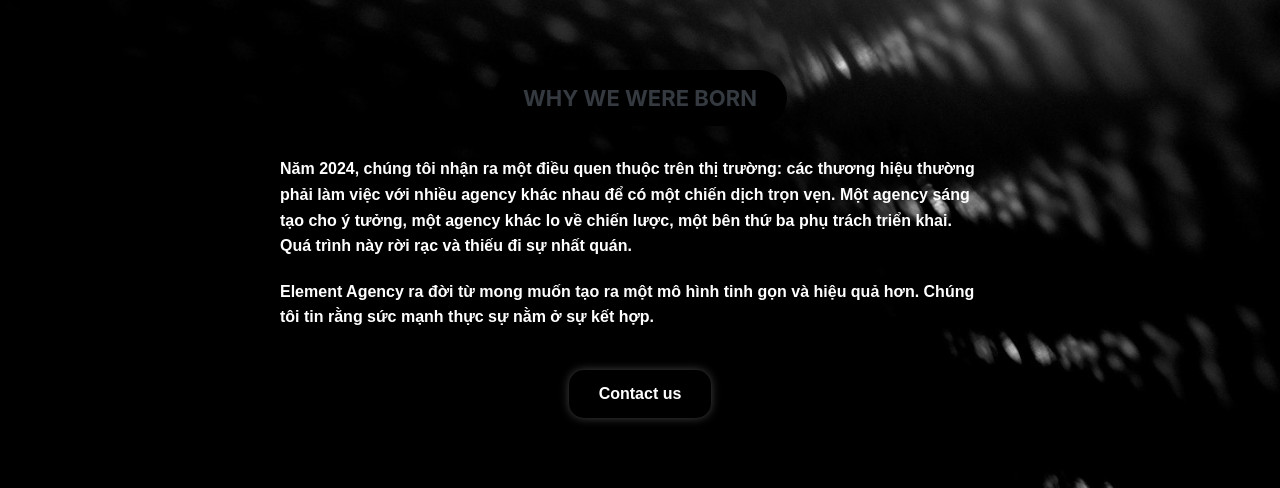
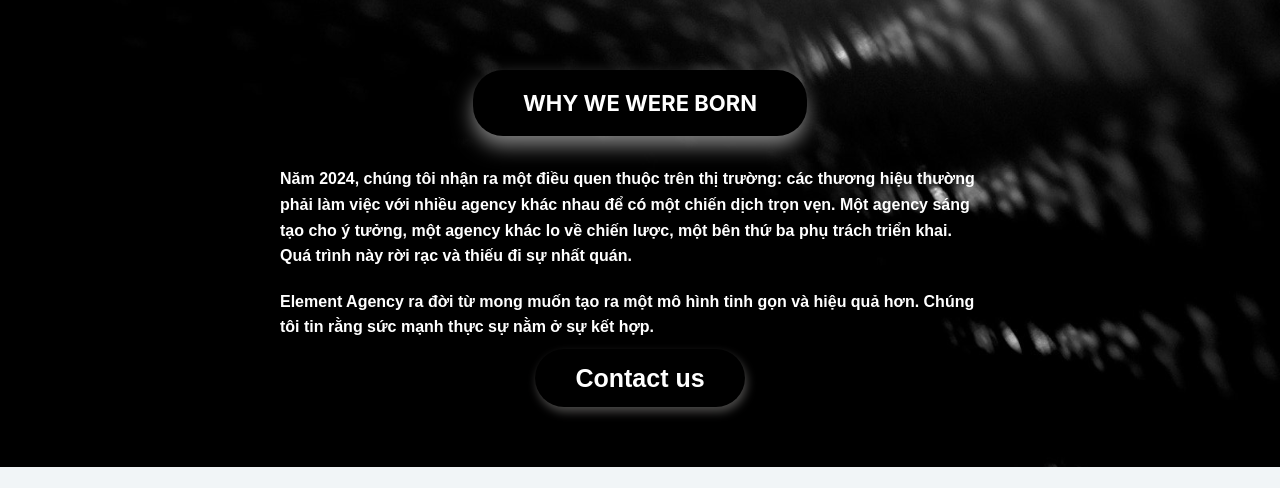
Before and after one commit to SeiSilver/element-page, a Jekyll site: the page built from pages/index.md, in a window 1280 px wide and 1288 px high. Shown: the part 800-1288 px from the top of the window. Built offline with Jekyll 4.4.1, drawn with Linux system fonts in a browser that asks for light colours; some web fonts are replaced.

Commit message:
update index.html page

```diff
--- a/_layouts/index.html
+++ b/_layouts/index.html
@@ -26,15 +26,16 @@
             padding: 40px;
         }
 
-        .title {
+        .lg-title-black {
             background: black;
             display: inline-block;
-            padding: 15px 30px;
+            padding: 20px 50px;
             border-radius: 30px;
-            box-shadow: 0 0 20px #000000aa;
+            box-shadow: 0 10px 20px rgba(255, 255, 255, 0.5);
             font-size: 22px;
             font-weight: bold;
             margin-bottom: 30px;
+            color: white;
         }
 
         .why-we-were-born p {
@@ -42,25 +43,6 @@
             font-size: 16px;
             margin-bottom: 20px;
             text-align: left;
-        }
-
-        .contact-button {
-            margin-top: 20px;
-            padding: 12px 30px;
-            background: black;
-            border: none;
-            border-radius: 15px;
-            color: white;
-            font-weight: bold;
-            font-size: 16px;
-            box-shadow: 0 0 10px #444;
-            cursor: pointer;
-            transition: all 0.3s ease;
-        }
-
-        .contact-button:hover {
-            background: #222;
-            box-shadow: 0 0 15px #777;
         }
 
         .text-block {
@@ -111,7 +93,7 @@
 <div class="why-container">
 
     <section class="why-we-were-born">
-        <h2 class="title">WHY WE WERE BORN</h2>
+        <h1 class="lg-title-black">WHY WE WERE BORN</h1>
         <p class="text-block">Năm 2024, chúng tôi nhận ra một điều quen thuộc trên thị trường: các thương hiệu thường
             phải làm việc với
             nhiều agency khác nhau để có một chiến dịch trọn vẹn. Một agency sáng tạo cho ý tưởng, một agency khác lo về
@@ -119,7 +101,9 @@
         <p class="text-block">Element Agency ra đời từ mong muốn tạo ra một mô hình tinh gọn và hiệu quả hơn. Chúng tôi
             tin rằng sức mạnh
             thực sự nằm ở sự kết hợp.</p>
-        <button class="contact-button">Contact us</button>
+        <a href="{{ site.baseurl }}/" class="contact-btn">
+            Contact us
+        </a>
     </section>
 
 </div>
```
